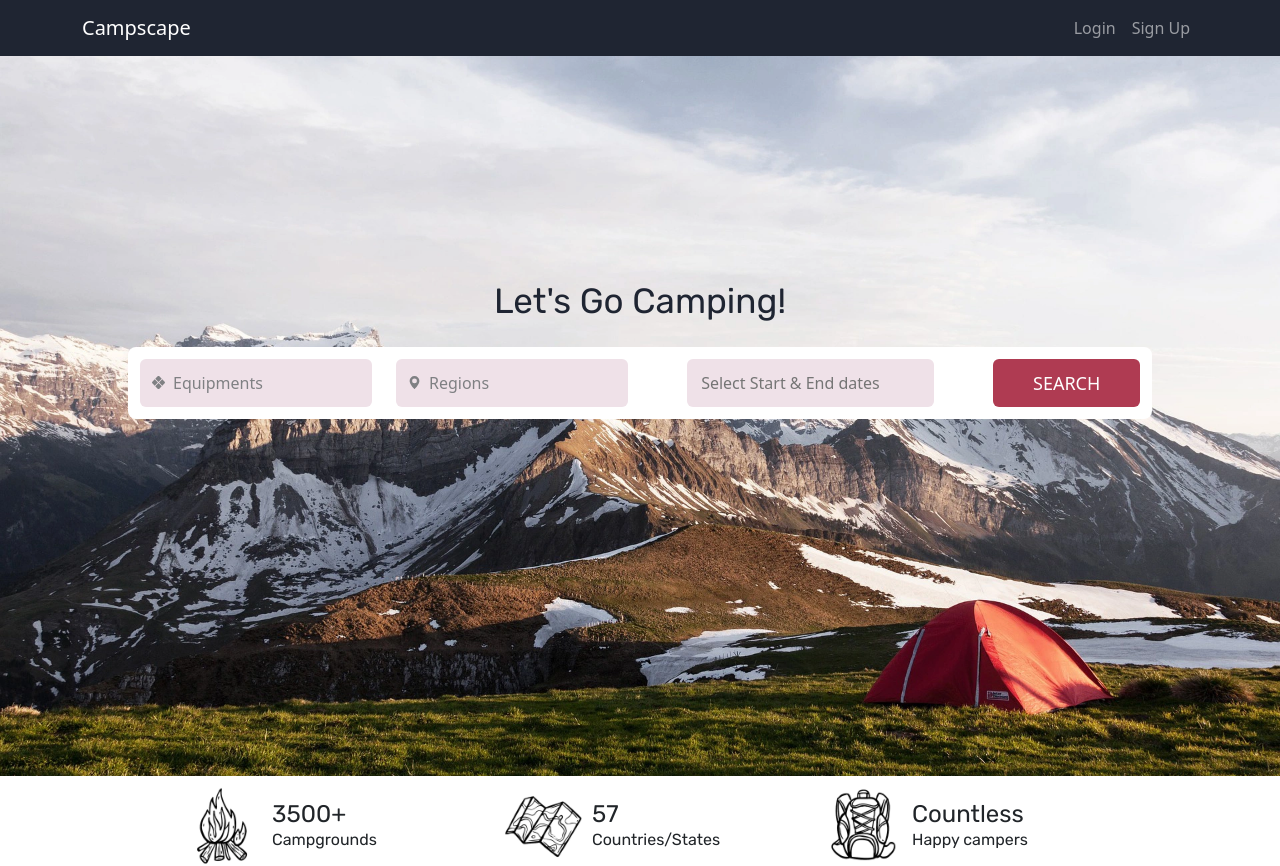
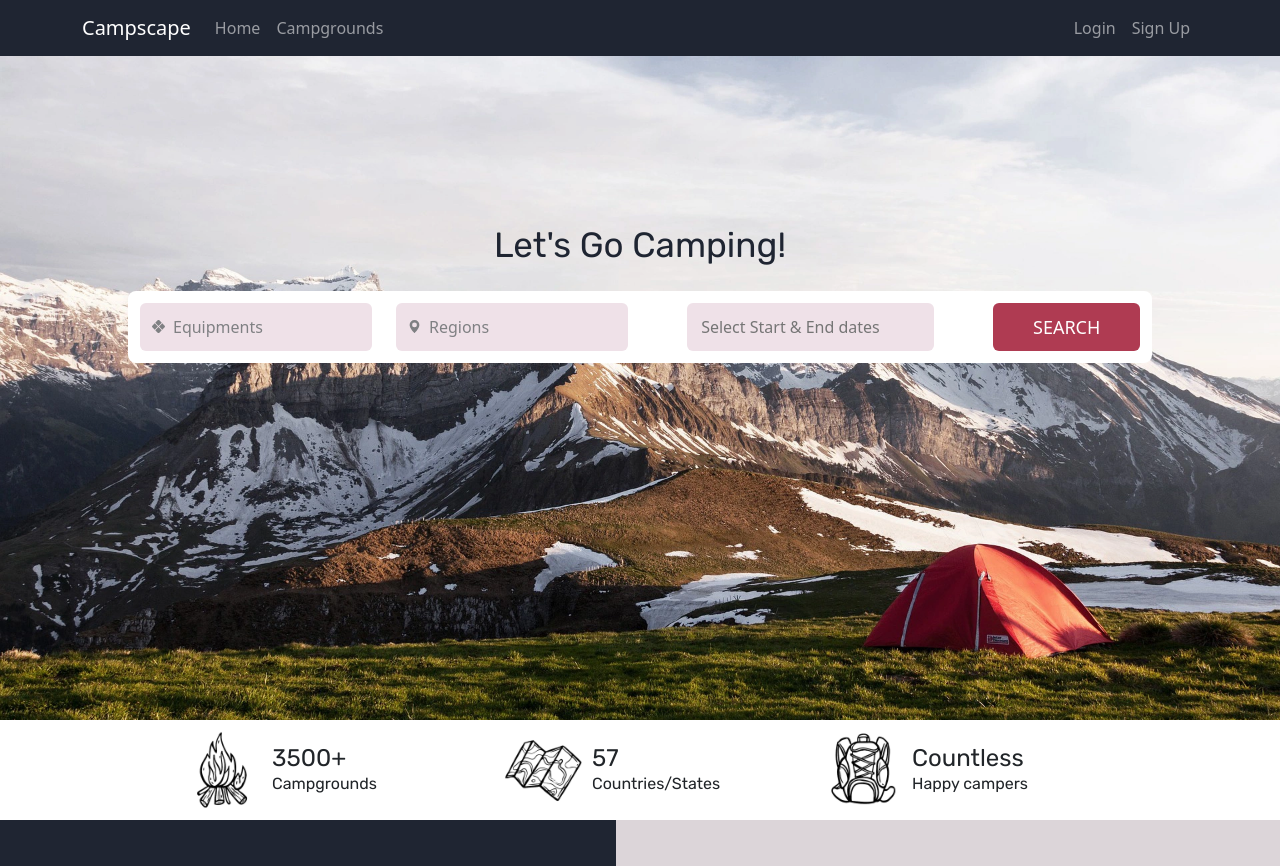
Before and after one commit to kachunone/campsite-booking-web-frontend, a React (Create React App) app: page /landing in a window 1280 px wide. Shown: the top 866 px of the page. Built offline with nearby package versions, Linux system fonts and the light colour scheme.

Commit message:
fixed minor bugs of navbar and navLink

```diff
--- a/src/shared/components/NavLinks.tsx
+++ b/src/shared/components/NavLinks.tsx
@@ -3,17 +3,36 @@ import Container from "react-bootstrap/Container";
 import Nav from "react-bootstrap/Nav";
 import Navbar from "react-bootstrap/Navbar";
 import "./NavLinks.css";
+import { Link } from "react-router-dom";
 
 const NavLinks: React.FC = () => {
   return (
-    <Navbar collapseOnSelect expand="lg" variant="dark" className="navbar">
+    <Navbar
+      collapseOnSelect
+      expand="lg"
+      variant="dark"
+      className="navbar"
+      fixed="top"
+    >
       <Container>
         <Navbar.Brand href="#home">Campscape</Navbar.Brand>
         <Navbar.Toggle aria-controls="responsive-navbar-nav" />
         <Navbar.Collapse id="responsive-navbar-nav">
-          <Nav className="ms-auto">
-            <Nav.Link href="#login">Login</Nav.Link>
-            <Nav.Link href="#signup">Sign Up</Nav.Link>
+          <Nav className="me-auto">
+            <Nav.Link as={Link} to={"/landing"}>
+              Home
+            </Nav.Link>
+            <Nav.Link as={Link} to={"/choosing"}>
+              Campgrounds
+            </Nav.Link>
+          </Nav>
+          <Nav>
+            <Nav.Link as={Link} to={"/login"}>
+              Login
+            </Nav.Link>
+            <Nav.Link as={Link} to={"/signup"}>
+              Sign Up
+            </Nav.Link>
           </Nav>
         </Navbar.Collapse>
       </Container>
```
